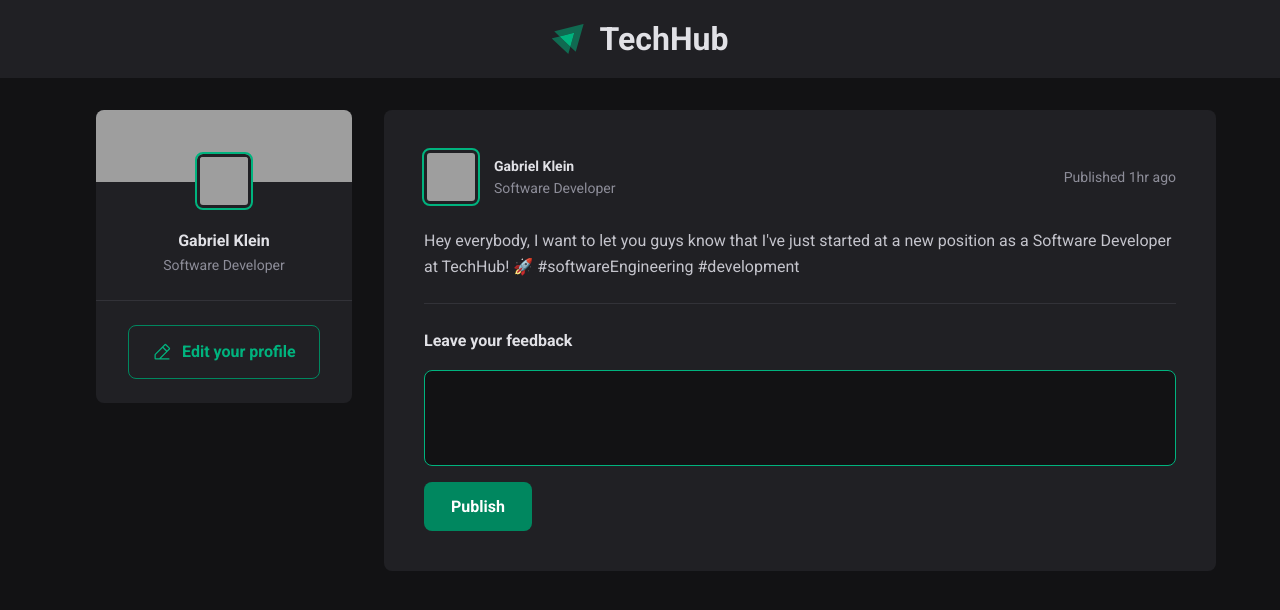
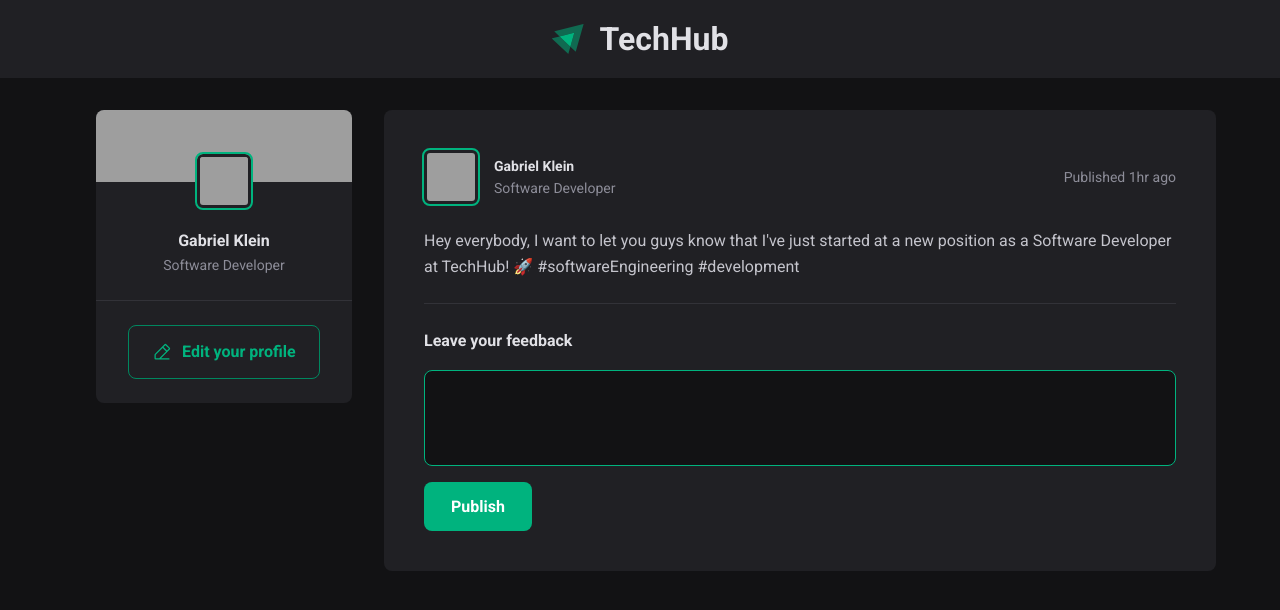
Before and after one commit to g4brielklein/reactjs, a React (Vite) app in the folder intro-react/: page / in a window 1280 px wide. In both pictures the pointer is over the button "Publish". Shown: the top 610 px of the page. Built offline with nearby package versions, Linux system fonts and the light colour scheme; grey boxes are pictures that could not be loaded.

Commit message:
add comment section `publish` button hover

```diff
--- a/intro-react/src/components/Card.module.css
+++ b/intro-react/src/components/Card.module.css
@@ -83,3 +83,7 @@
 
     font-weight: bold;
 }
+
+.comments button:hover {
+    background-color: var(--green-800);
+}
```
